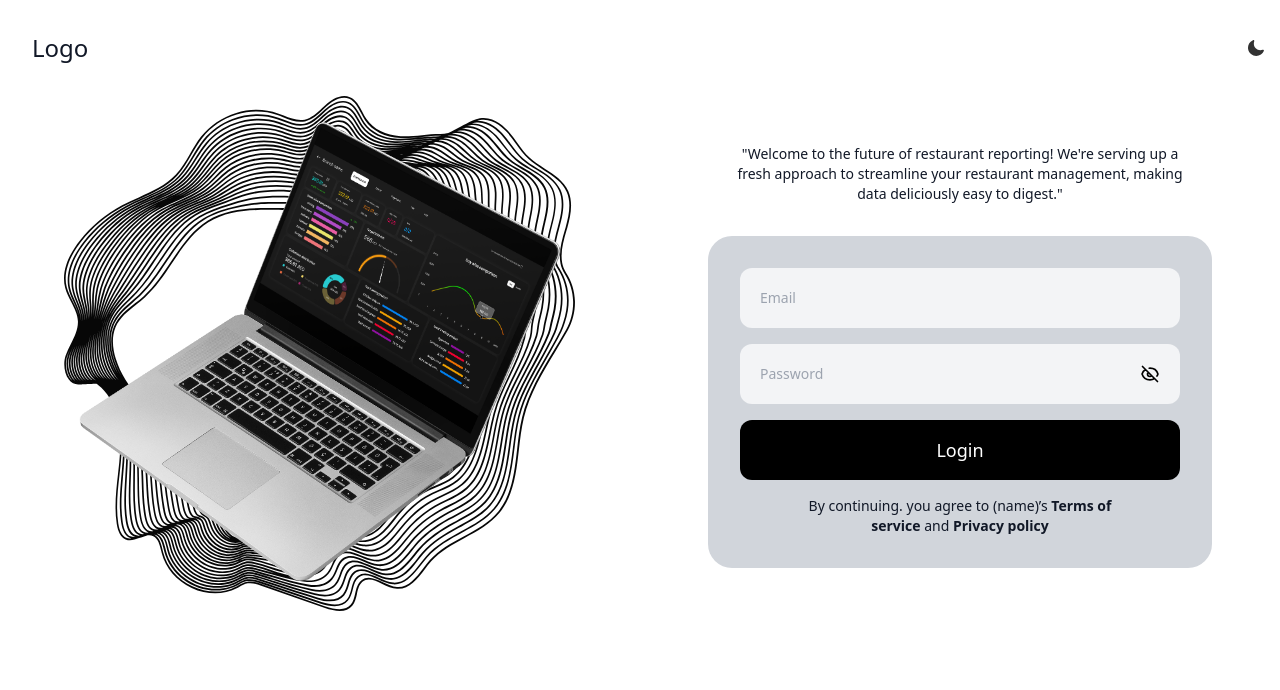
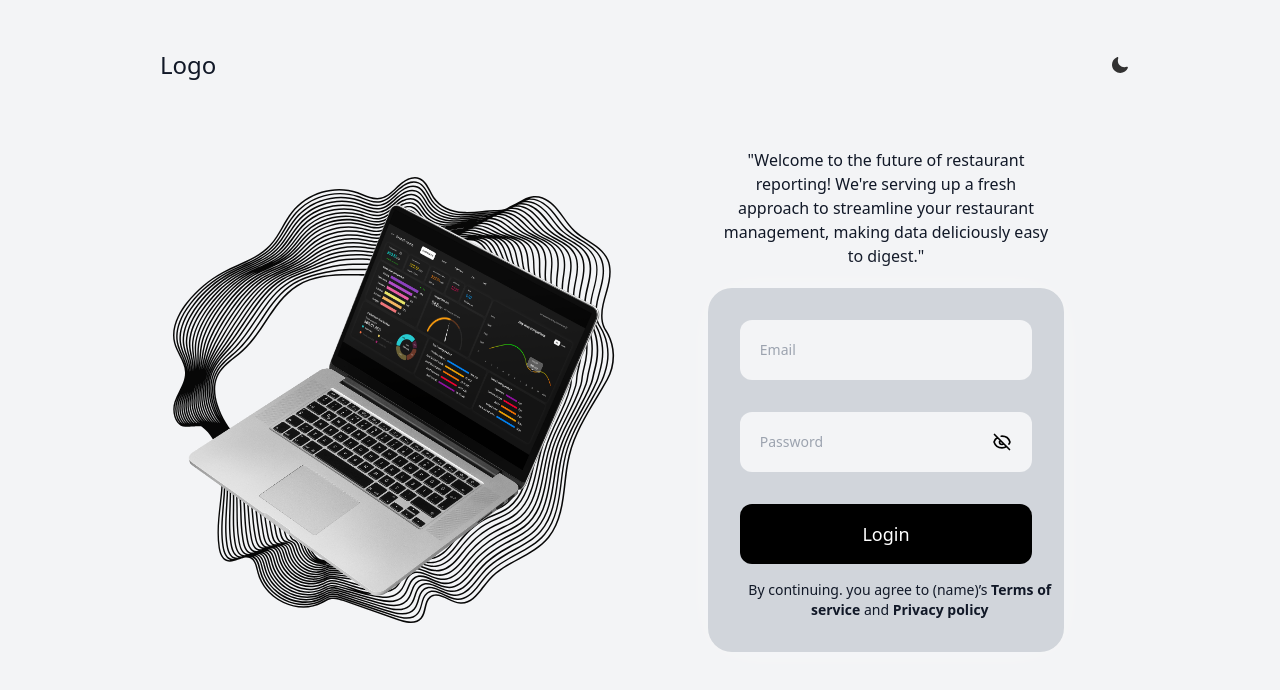
Before and after one commit to amarnadhcp/Sacrosys-Test, a React (Vite) app: page /Login in a window 1280 px wide. Shown: the top 690 px of the page. Built offline with nearby package versions, Linux system fonts and the light colour scheme.

Commit message:
fix(Login-conflict):Navigation conflict Removed

```diff
--- a/src/pages/Login.jsx
+++ b/src/pages/Login.jsx
@@ -8,6 +8,8 @@ import userRequest from "../utils/userRequest";
 import { LoginSchema } from "../validation/yup";
 import { useFormikValidation } from "../validation/formik";
 import { isAuthenticated } from "../utils/authentication";
+import { toast } from "react-toastify";
+import "react-toastify/dist/ReactToastify.css";
 
 // Main Login component
 function Login() {
@@ -15,10 +17,9 @@ function Login() {
   const navigate = useNavigate();
   const [colorTheme, setTheme] = useDarkTheme();
   const [passwordVisible, setPasswordVisible] = useState(false);
-  const [loginError, setLoginError] = useState(null);
   const initialValues = { email: "", password: "" };
 
-   useEffect(() => {
+  useEffect(() => {
     // Check if the user is already authenticated
     if (isAuthenticated()) {
       console.log("authenticated");
@@ -44,36 +45,38 @@ function Login() {
         if (user && user.email === values.email) {
           if (user.password === values.password) {
             localStorage.setItem("authToken", "dummy_token_" + Date.now());
-
-
-            localStorage.setItem("authTokenExpiration", (Date.now() + 3 * 60 * 1000).toString());
+            localStorage.setItem(
+              "authTokenExpiration",
+              (Date.now() + 3 * 60 * 1000).toString()
+            );
             navigate("/");
           } else {
-            setLoginError("Incorrect password");
+            toast.error("Incorrect password");
           }
         } else {
-          setLoginError("Email not found or doesn't match");
+          toast.error("Email not found or doesn't match");
         }
       } else {
-        setLoginError("Unexpected response structure");
+        toast.error("Unexpected response structure");
       }
     },
     // Handle error logic
     onError: (error) => {
-      setLoginError("Something went wrong");
+      toast.error("Something went wrong");
     },
   });
 
   //  Formik for form management and validation
   const formik = useFormikValidation(mutation, LoginSchema, initialValues);
-  const { values, errors, touched, handleBlur, handleSubmit, handleChange } = formik;
+  const { values, errors, touched, handleBlur, handleSubmit, handleChange } =
+    formik;
 
   // Render the login form and UI
   return (
-    <div className="dark:bg-black  light:bg-gray-100 h-screen">
-      <div className="max-w-7xl w-full mx-auto">
-        <div className="items-center p-4 select-none flex justify-between">
-          <h1 className="dark:text-white text-gray-900 text-2xl p-4 cursor-pointer">
+    <div className="dark:bg-black overflow-hidden w-full h-screen bg-gray-100">
+      <div className="2xl:max-w-7xl h-fill-available xl:max-w-5xl  w-full mx-auto">
+        <div className="fixed  lg:top-4 max-w-7xl w-[80vw] items-center p-2 lg:p-4 select-none flex justify-between">
+          <h1 className="dark:text-white text-gray-900 text-2xl p-2 lg:p-4 cursor-pointer">
             Logo
           </h1>
           <div
@@ -82,7 +85,7 @@ function Login() {
           >
             {colorTheme == "dark" ? (
               <svg
-                className="w-4"
+                className="w-4 m-2"
                 xmlns="http://www.w3.org/2000/svg"
                 width="50"
                 height="50"
@@ -98,6 +101,7 @@ function Login() {
               </svg>
             ) : (
               <svg
+                className="m-4"
                 xmlns="http://www.w3.org/2000/svg"
                 width="14"
                 height="14"
@@ -112,25 +116,22 @@ function Login() {
             )}
           </div>
         </div>
-        <div className="flex select-none">
-          <div className="relative w-1/2 lg:flex hidden justify-center">
+
+        <div className="flex h-fill-available py-20 mx-5">
+          <div className="relative w-1/2 lg:flex hidden items-center justify-center select-none">
+            <img className="z-30 absolute" src={Macbook} alt="" />
             <img
-              className="z-30 absolute -top-10 w-90pt"
-              src={Macbook}
-              alt=""
-            />
-            <img
-              className="absolute w-80pt dark:opacity-35 opacity-7   0 filter invert dark:invert-0"
+              className="absolute w-90pt dark:opacity-35 opacity-7   0 filter invert dark:invert-0"
               src={MacBg}
             />
           </div>
-          <div className="lg:w-1/2">
-            <h1 className="dark:text-white text-gray-900 text-center px-10 sm:px-48 lg:px-20 m-3 text-sm md:text-md sm:mb-8 sm:mt-12">
+          <div className="lg:w-1/2 h-fill-available flex flex-col justify-center md:justify-around lg:justify-center">
+            <h1 className="dark:text-white text-gray-900 text-center px-10 sm:px-48 lg:px-20 mb-5  ">
               "Welcome to the future of restaurant reporting! We're serving up a
               fresh approach to streamline your restaurant management, making
               data deliciously easy to digest."
             </h1>
-            <div className="md:px-10">
+            <div className="md:px-10 mx-2">
               <div
                 style={{
                   boxShadow: "0px 0px 50px 0px rgba(255, 255, 255, 0.25)",
@@ -148,11 +149,15 @@ function Login() {
                     value={values.email}
                     error={touched.email && errors.email}
                   />
-                  {touched.email && errors.email && (
-                    <div className="text-red-500 text-sm py-1 text-center">
-                      {errors.email}
-                    </div>
-                  )}
+                  <div
+                    className={`${
+                      touched.email && errors.email
+                        ? "opacity-100 text-sm pt-1"
+                        : "opacity-0 text-xs"
+                    } text-red-500 text-center`}
+                  >
+                    {errors.email ? errors.email : "None"}
+                  </div>
                 </div>
                 <div className="relative">
                   {passwordVisible ? (
@@ -209,17 +214,16 @@ function Login() {
                     value={values.password}
                     error={touched.password && errors.password}
                   />
-                  {touched.password && errors.password && (
-                    <div className="text-red-500 text-sm py-1 text-center">
-                      {errors.password}
-                    </div>
-                  )}
+                  <div
+                    className={`${
+                      touched.password && errors.password
+                        ? "opacity-100 text-sm pt-1"
+                        : "opacity-0 text-xs"
+                    } text-red-500 text-center`}
+                  >
+                    {errors.password ? errors.password : "None"}
+                  </div>
                 </div>
-                {loginError && (
-                  <div className="text-red-500 text-sm py-1 text-center">
-                    {loginError}
-                  </div>
-                )}
                 <button
                   onClick={handleSubmit}
                   className="text-white  bg-black font-medium rounded-xl text-lg w-full sm:w-auto p-3 sm:px-6 sm:py-4 text-center"
```
